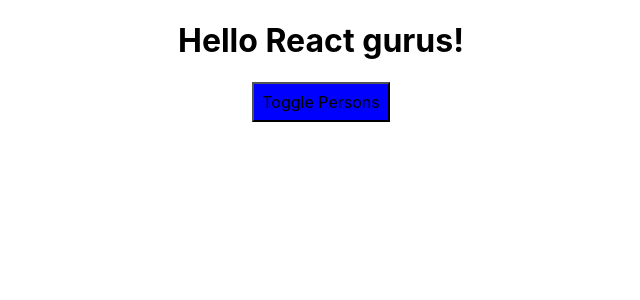
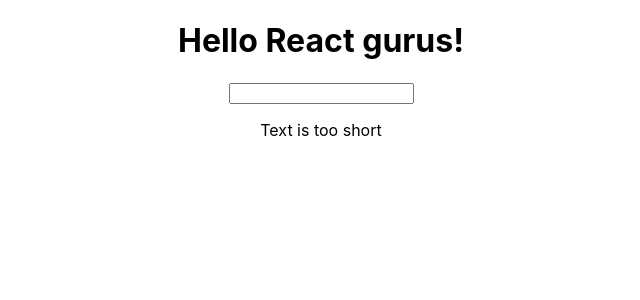
Before and after one commit to eswarbudda/react-projects, a React (Create React App) app: page / in a window 1280 px wide. Shown: the top 300 px of the page, without its empty margins (319-959 px from the left). Built offline with nearby package versions, Linux system fonts and the light colour scheme.

Commit message:
assignment2 - create validation and char; show each char separately and delete clicked char

```diff
--- a/src/App.js
+++ b/src/App.js
@@ -1,73 +1,42 @@
 import React, {Component} from 'react';
 import './App.css';
-import Person from './Person/Person'
+import Validation from './Validation/Validation'
+import Char from './Char/Char'
 
 class App extends Component {
     state = {
-        persons: [
-            {id: '100', name: 'Max', age: 29},
-            {id: '101', name: 'Manu', age: 30},
-            {id: '102', name: 'Linda', age: 26}
-        ],
-        otherPerson: 'Some other reason',
-        showPersons: false
+        inputText: ''
     };
 
-    changeNameHandler = (event) => {
-        this.setState({
-            persons: [
-                {id: '100', name: 'Maximillan', age: 29},
-                {id: '101', name: event.target.value, age: 30},
-                {id: '102', name: 'Linda', age: 26}
-            ]
-        })
+    deleteCharHandler = (charIndex) => {
+        const userInput = this.state.inputText.split('');
+        userInput.splice(charIndex, 1);
+        const updatedText = userInput.join('');
+        console.log('deleteCharHandler');
+        this.setState({inputText: updatedText})
     }
 
-    switchPersonsEventHandler = () => {
-        const show = this.state.showPersons;
-        this.setState({showPersons: !show});
-    }
-
-    deletePersonHandler = (personIndex) => {
-        //const p = this.state.persons.slice();  //should work but below is using spread operator more efficient
-        const p = [...this.state.persons];
-        p.splice(personIndex, 1);
-        this.setState({persons: p})
-    }
+    textChangedHandler = (event) => {
+        this.setState({inputText: event.target.value});
+    };
 
     render() {
-        const style = {
-            backgroundColor: 'blue',
-            font: 'inherit',
-            border: '3x solid red',
-            padding: '8px',
-            cursor: 'pointer'
-        };
+        const charList = this.state.inputText.split('').map((ch, index) => {
+            return (
+              <Char charactor={ch} key={index}
+              deleted={() => this.deleteCharHandler(index)}/>
+            );
+        });
 
-        let persons = null;
-        if( this.state.showPersons === true ) {
-            persons = (
-                <div>
-                {
-                    this.state.persons.map((person, index) => {
-                    return <Person
-                        click = {() => this.deletePersonHandler(index)}
-                        name = {person.name}
-                        age = {person.age}
-                        key = {person.id}/>
-                    })
-                }
-                </div>
-            );
-        }
 
         return (
             <div className="App">
                 <h1>Hello React gurus!</h1>
-                <button
-                    style={style}
-                    onClick={this.switchPersonsEventHandler}> Toggle Persons </button>
-                {persons}
+                <input type='text'
+                onChange={this.textChangedHandler} value={this.state.inputText}/>
+                <p>{this.state.inputText}</p>
+                <Validation inputLength={this.state.inputText.length}/>
+                {charList}
             </div>
         );
     }
--- /dev/null
+++ b/src/Char/Char.js
@@ -0,0 +1,23 @@
+import React from 'react';
+
+
+const char = (props) => {
+    const style = {
+        display: 'inline-block',
+        color: 'white',
+        padding: '16px',
+        margin: '16px',
+        border: '1px solid black',
+        textAlign: 'center',
+        backgroundColor: 'blue'
+    };
+
+    return (
+      <div
+          style={style} onClick={props.deleted}>
+          {props.charactor}
+      </div>
+    );
+};
+
+export default char;
--- a/src/Person/Person.js
+++ b/src/Person/Person.js
@@ -6,7 +6,7 @@ import './Person.css';
             <div className="Person">
                 <p onClick={props.click}>I'm {props.name} and my age is: {props.age}</p>
                 <p>{props.children}</p>
-                <input type='text' onChange={props.change} value={props.name}/>
+                <input type='text' onChange={props.change} /> {/*value={props.name}/>*/}
             </div>
         )
     };
--- /dev/null
+++ b/src/Validation/Validation.js
@@ -0,0 +1,17 @@
+import React from 'react';
+
+const validation = (props) => {
+    let validationMsg = 'Text is too short';
+
+    if( props.inputLength >= 5){
+        validationMsg = 'Text is long enough';
+    }
+
+    return (
+        <div className='Validation'>
+            <p>{validationMsg}</p>
+        </div>
+    )
+};
+
+export default validation;
```
Also changed, not shown: 1 other file (tests, documents, lock files or other folders).
